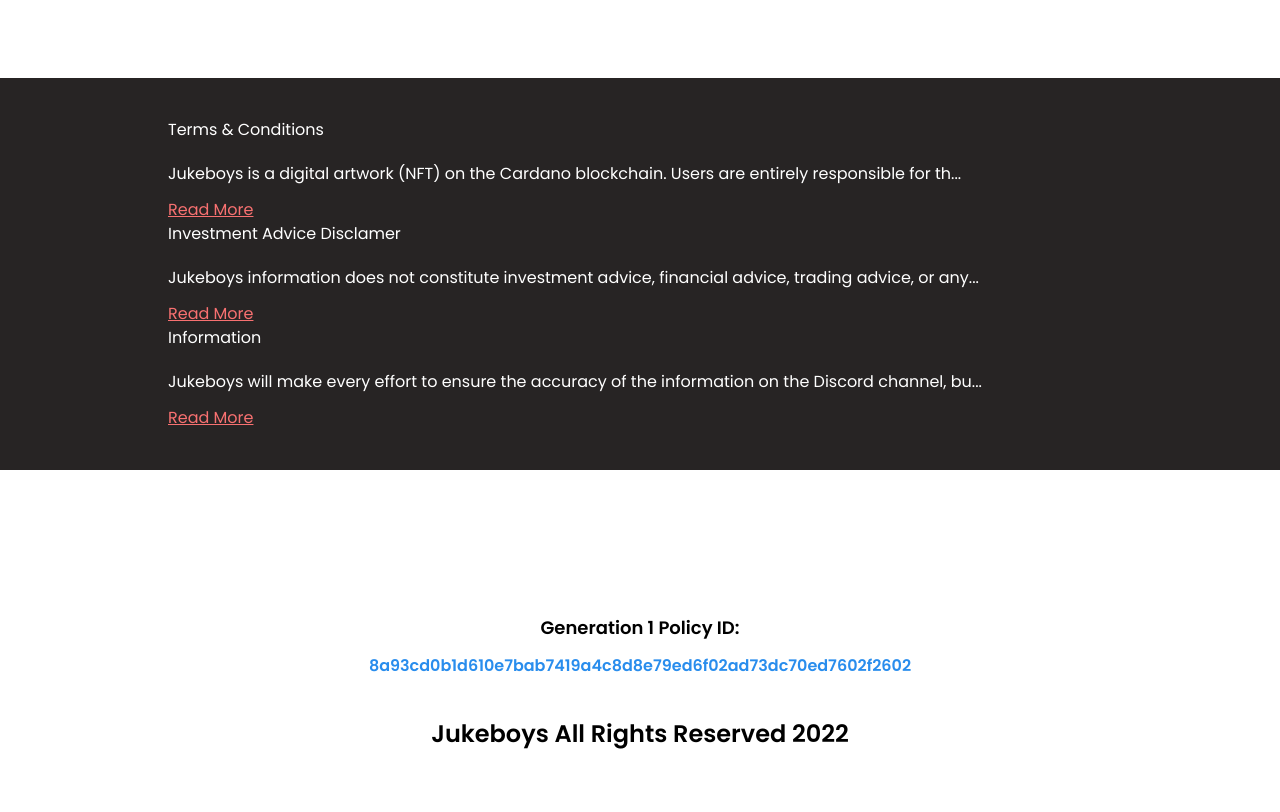
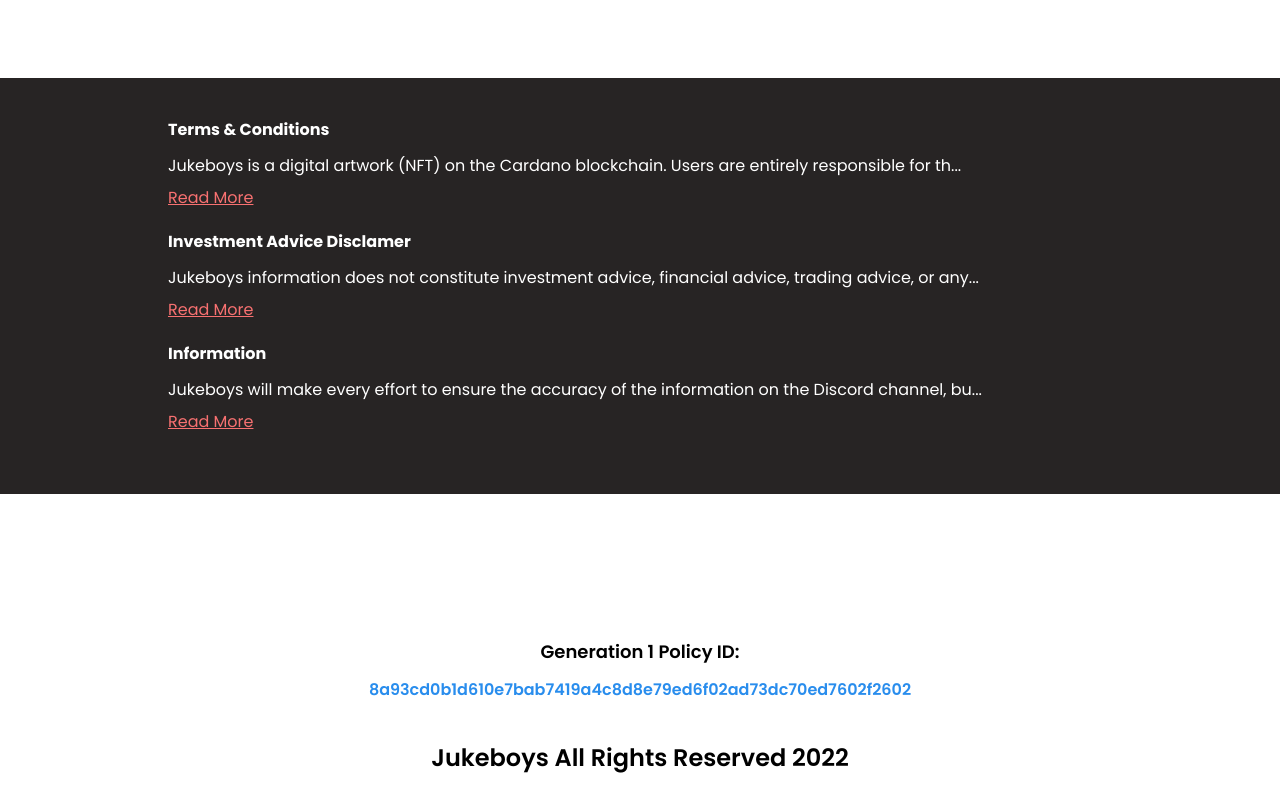
Before and after one commit to hamzat06/jukeboys-nft, a React (Create React App) app: page / in a window 1280 px wide. Shown: the part 8121-8933 px from the top of the page. Built offline with nearby package versions, Linux system fonts and the light colour scheme.

Commit message:
fixed the discord link

```diff
--- a/src/components/Community.js
+++ b/src/components/Community.js
@@ -10,7 +10,7 @@
 
         <div className="flex justify-between  md:justify-center gap-16 sm:gap-20">
           <a href="https://twitter.com/JukeBoysNFTs" target="_blank" rel="noreferrer"><img alt="" src={Twitter} className="w-64 sm:w-full sm:h-12 md:h-20 animate-bounce hover:animate-none" /></a>
-          <a href="https://discord.gg/4s6MDWkx" target="_blank" rel="noreferrer"><img alt="" src={Discord} className="sm:h-14 sm:w-auto md:h-24 animate-bounce hover:animate-none" /></a>
+          <a href="https://discord.gg/rgZJ85dy" target="_blank" rel="noreferrer"><img alt="" src={Discord} className="sm:h-14 sm:w-auto md:h-24 animate-bounce hover:animate-none" /></a>
           <a href="https://instagram.com/jukeboysnfts/" target="_blank" rel="noreferrer"><img alt="" src={Instagram} className="w-64 sm:w-full sm:h-12 md:h-20 animate-bounce hover:animate-none" /></a>
         </div>
       </div>
--- a/src/components/Navbar.js
+++ b/src/components/Navbar.js
@@ -9,7 +9,7 @@
         </div>
         <div className="block lg:hidden">
           <button className="flex items-center px-3 py-2 border rounded text-gray-700 border-gray-500" onClick={toggleNavbar}>
-            <svg className="fill-current h-3 w-3" viewBox="0 0 20 20" xmlns="http://www.w3.org/2000/svg"><title>Menu</title><path d="M0 3h20v2H0V3zm0 6h20v2H0V9zm0 6h20v2H0v-2z"/></svg>
+            <svg className="fill-current h-3 w-3" viewBox="0 0 20 20" xmlns="http://www.w3.org/2000/svg"><title>Menu</title><path d="M0 3h20v2H0V3zm0 6h20v2H0V9zm0 6h20v2H0v-2z" /></svg>
           </button>
         </div>
         <div className={
@@ -72,7 +72,7 @@
             <a href="https://instagram.com/jukeboysnfts/" target="_blank" rel="noreferrer" className="block mt-4 lg:inline-block lg:mt-0 text-xl lg:hover:rotate-12 lg:hover:transition lg:hover:delay-150 lg:hover:duration-300 lg:hover:ease-in-out lg:hover:scale-110">
               <img alt="" src={Instagram} className="w-8 mx-auto lg:mx-0" />
             </a>
-              <a href="https://discord.gg/4s6MDWkx" target="_blank" rel="noreferrer" className="block mt-4 lg:inline-block lg:mt-0 text-xl lg:hover:rotate-12 lg:hover:transition lg:hover:delay-150 lg:hover:duration-300 lg:hover:ease-in-out lg:hover:scale-110 lg:relative lg:top-1">
+            <a href="https://discord.gg/rgZJ85dy" target="_blank" rel="noreferrer" className="block mt-4 lg:inline-block lg:mt-0 text-xl lg:hover:rotate-12 lg:hover:transition lg:hover:delay-150 lg:hover:duration-300 lg:hover:ease-in-out lg:hover:scale-110 lg:relative lg:top-1">
               <img alt="" src={Discord} className="w-11 mx-auto lg:mx-0" />
             </a>
           </div>
--- a/src/components/PreFooter.js
+++ b/src/components/PreFooter.js
@@ -6,9 +6,9 @@
         {
           modalData.map((data) => {
             return (
-                <div key={data.id}>
-                  <h3 className="mb-5">{data.title}</h3>
-                  <p className="mb-3">{data.content.substring(0,100) + "..."}</p>
+              <div key={data.id} className="mb-5">
+                <h3 className="mb-3 font-bold">{data.title}</h3>
+                <p className="mb-2">{data.content.substring(0, 100) + "..."}</p>
                 <button onClick={() => openModal(data.id)} className="underline text-red-400 transition ease-in-out delay-150 hover:-translate-y-1 hover:scale-110 duration-300">Read More</button>
               </div>
             )
```
Lines whose indentation alone changed are shown as unchanged.
